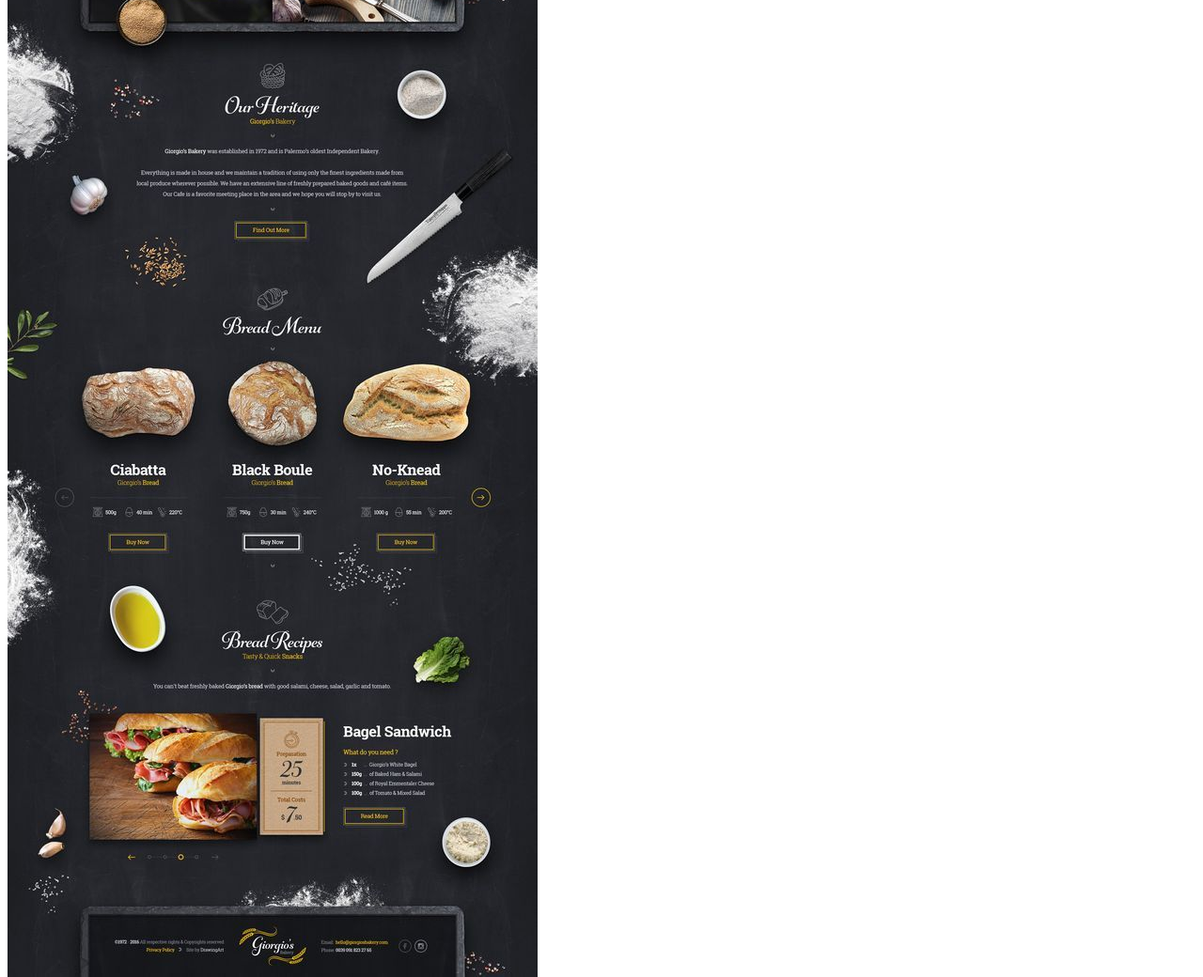
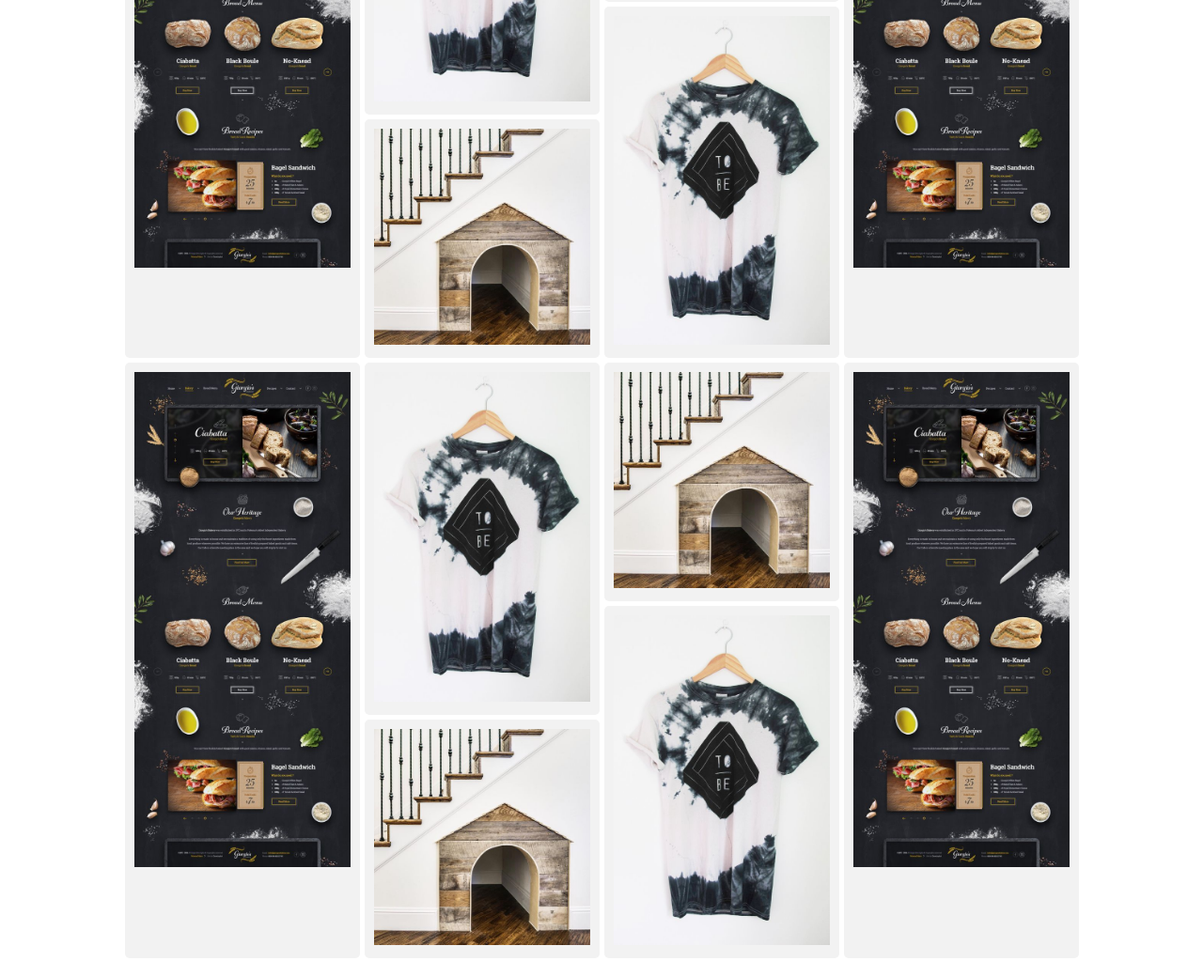
Before and after one commit to jahdielvargas/pinterest-layout, a plain HTML site: page index.html in a window 1280 px wide. Shown: the part 260-1300 px from the top of the page at 94% size. Drawn offline with Linux system fonts and the light colour scheme.

Commit message:
Añadiendo estilos

```diff
--- a/index.html
+++ b/index.html
@@ -3,6 +3,31 @@
   <head>
     <meta charset="utf-8">
     <title>Pinterest</title>
+    <style media="screen">
+      .container{
+        display: grid;
+        grid-template-columns: repeat(auto-fill, 250px);
+        grid-gap: 5px;
+        justify-content: center;
+      }
+      .item{
+        border-radius: 5px;
+        padding: 10px;
+        background: #F2F2F2;
+      }
+      .item img{
+        max-width: 100%;
+      }
+      .one{
+        grid-row-end: span 3;
+      }
+      .two{
+        grid-row-end: span 2;
+      }
+      .three{
+        grid-row-end: span 1;
+      }
+    </style>
   </head>
   <body>
     <div class="container">
@@ -15,6 +40,33 @@
       <div class="item three">
         <img src="images/house.jpg" alt="house">
       </div>
+      <div class="item one">
+        <img src="images/landing.jpg" alt="landing">
+      </div>
+      <div class="item two">
+        <img src="images/tshirt.jpg" alt="t-shirt">
+      </div>
+      <div class="item three">
+        <img src="images/house.jpg" alt="house">
+      </div>
+      <div class="item one">
+        <img src="images/landing.jpg" alt="landing">
+      </div>
+      <div class="item two">
+        <img src="images/tshirt.jpg" alt="t-shirt">
+      </div>
+      <div class="item three">
+        <img src="images/house.jpg" alt="house">
+      </div>
+      <div class="item one">
+        <img src="images/landing.jpg" alt="landing">
+      </div>
+      <div class="item two">
+        <img src="images/tshirt.jpg" alt="t-shirt">
+      </div>
+      <div class="item three">
+        <img src="images/house.jpg" alt="house">
+      </div>
     </div>
   </body>
 </html>
```
